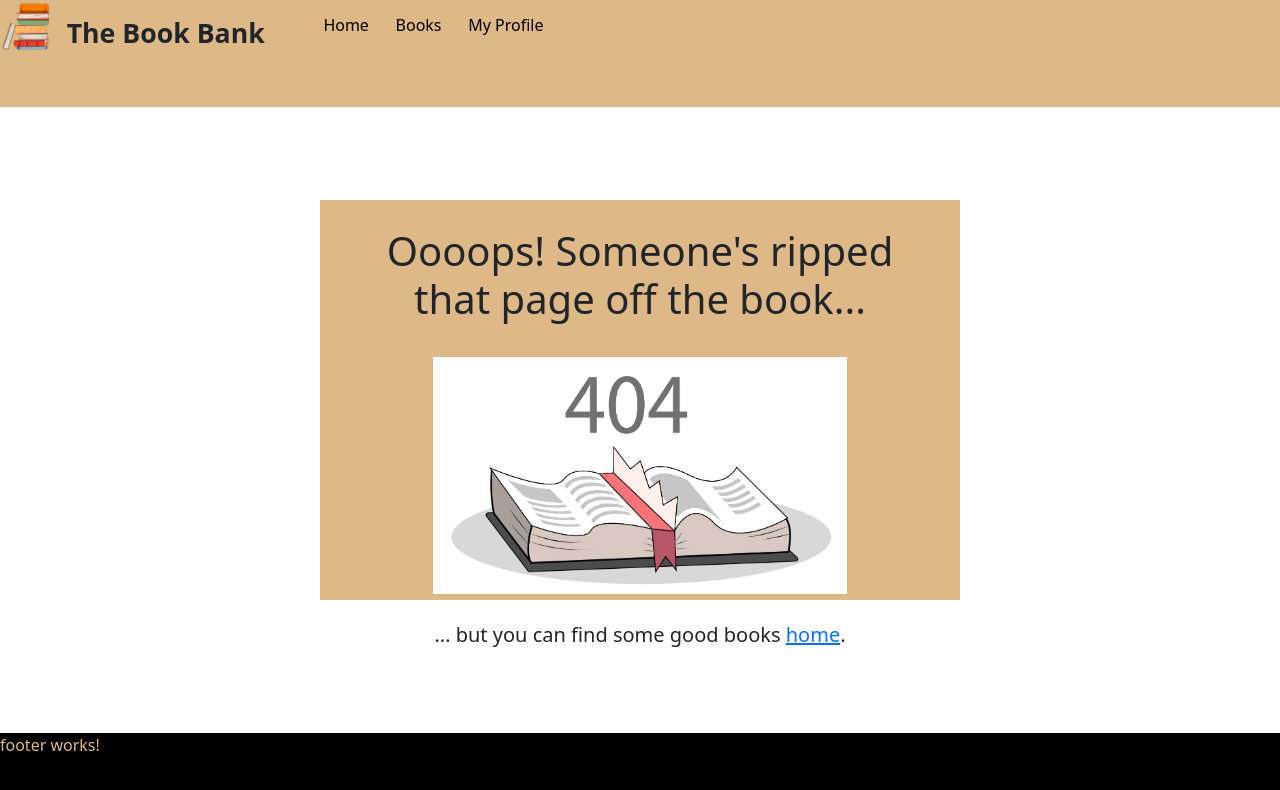
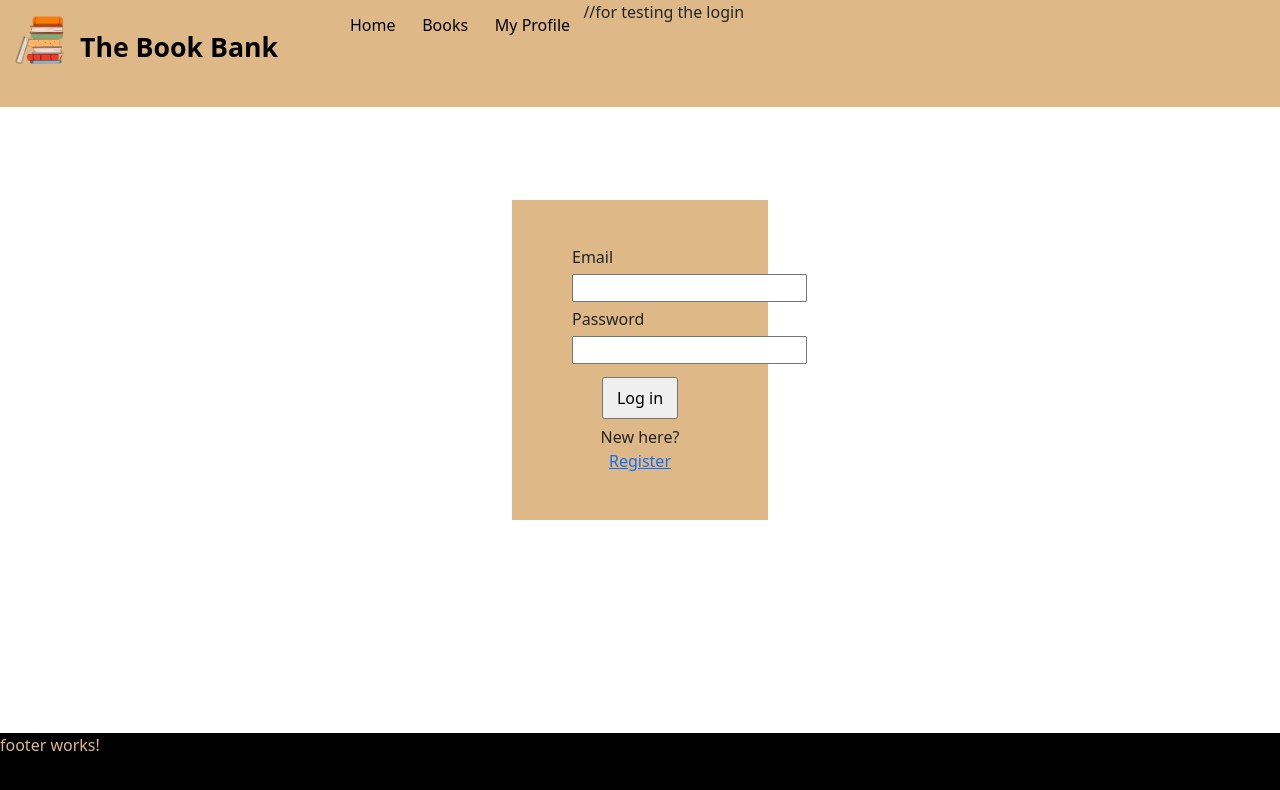
Before and after one commit to monikaKiskinova/Angular-Book-Web-App-Project, an Angular app in the folder website/: page /login in a window 1280 px wide. Before the commit this address led to /404. Shown: the top 790 px of the page. Built offline with nearby package versions, Linux system fonts and the light colour scheme.

Commit message:
Add login form

```diff
--- a/website/src/app/app.routes.ts
+++ b/website/src/app/app.routes.ts
@@ -1,10 +1,12 @@
 import { Routes } from '@angular/router';
 import { HomeComponent } from './main/home/home.component';
 import { PageNotFoundComponent } from './main/page-not-found/page-not-found.component';
+import { LoginComponent } from './main/user/login/login.component';
 
 export const routes: Routes = [
     {path: '', redirectTo: '/home', pathMatch: 'full'},
     {path: 'home', component: HomeComponent},
+    {path: 'login', component: LoginComponent},
     {path: '404', component: PageNotFoundComponent},
     {path: '**', redirectTo: '/404', pathMatch: 'full'},
 ];
--- a/website/src/app/layout/header/header.component.css
+++ b/website/src/app/layout/header/header.component.css
@@ -3,6 +3,10 @@ header {
     min-height: 80pt;
     background-color: burlywood;
     display: flex;
+}
+
+div {
+    padding: 5pt;
 }
 
 .logo {
@@ -26,7 +30,6 @@ ul {
 }
 
 li {
-    float: none;
     margin: 10pt;
 }
 
@@ -39,6 +42,6 @@ li a:hover {
     color: white;
 }
 
-li.profile {
+/* li.profile {
     float: right;
-}
+} */
--- a/website/src/app/layout/header/header.component.html
+++ b/website/src/app/layout/header/header.component.html
@@ -2,14 +2,15 @@
     <div class="nav-bar">
         <div class="logo-container">
             <a routerLink="/"><img src="logo.png" alt="The Book Bank logo"></a>
-            <p class="logo">The Book Bank</p>
+            <p class="logo"><a routerLink="/home">The Book Bank</a></p>
         </div>
     </div>
     <nav class="nav-items">
         <ul>
             <li> <a routerLink="/home">Home</a></li>
             <li> <a routerLink="/books">Books</a></li>
-            <li> <a class="profile" routerLink="/profile">My Profile</a></li>
+            <!-- <li> <a class="profile" routerLink="/profile">My Profile</a></li> -->
+            <li> <a class="profile" routerLink="/login">My Profile</a></li>  //for testing the login
         </ul>
     </nav>
 </header>
--- a/website/src/app/main/page-not-found/page-not-found.component.css
+++ b/website/src/app/main/page-not-found/page-not-found.component.css
@@ -2,12 +2,16 @@ div {
     background-color: burlywood;
     /* margin: auto; */
     width: 50%;
-    height: 50%;
+    height: 55%;
     padding: 20pt;
     position: absolute;
     top: 25%;
     left: 25%;
     text-align: center;
+}
+
+h1 {
+    font-size: 30px;
 }
 
 p {
--- /dev/null
+++ b/website/src/app/main/user/login/login.component.css
@@ -0,0 +1,32 @@
+.login-container {
+    width: 20%;
+    height: 40%;
+    /* margin: auto; */
+    /* margin: 0; */
+    position: absolute;
+    top: 25%;
+    left: 40%;
+    padding: 30pt 45pt;
+    background-color: burlywood;
+  }
+
+  input {
+    display: block;
+  }
+
+  label {
+    margin: 5px 0px;
+  }
+
+  .button {
+    /* margin: 10pt; */
+    padding: 5pt 10pt;
+    cursor: pointer;
+    margin: auto;
+    margin-top: 10pt;
+  }
+
+  p {
+    padding: 5pt;
+    text-align: center;
+  }
--- /dev/null
+++ b/website/src/app/main/user/login/login.component.html
@@ -0,0 +1,11 @@
+
+<div class="login-container">
+    <form>
+        <label for="email">Email</label>
+        <input type="email" id="email" name="email" />
+        <label for="password">Password</label>
+        <input type="password" id="password" name="password" />
+        <input class="button" type="button" value="Log in" />
+    </form>
+    <p>New here? <a routerLink="/register">Register</a></p>
+</div>
```
Also changed, not shown: website/src/app/main/user/login/login.component.ts (added, +13 -0 lines), 2 other files (tests, documents, lock files or other folders).
